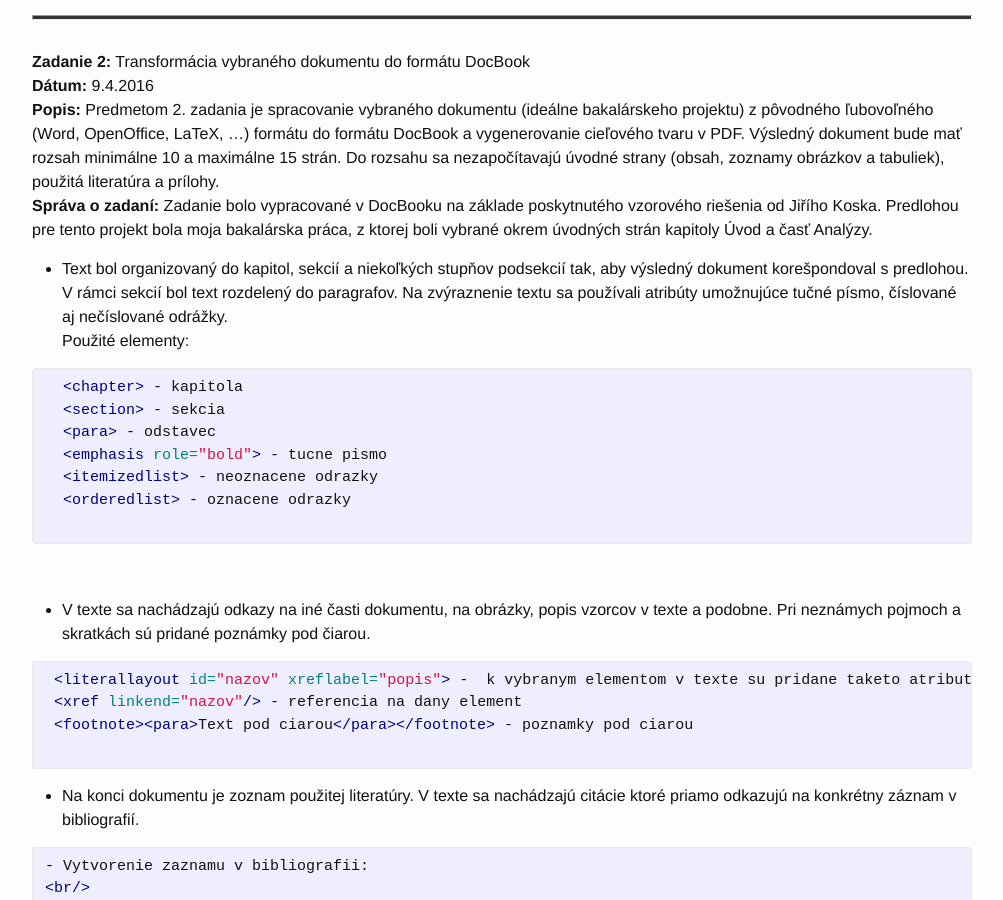
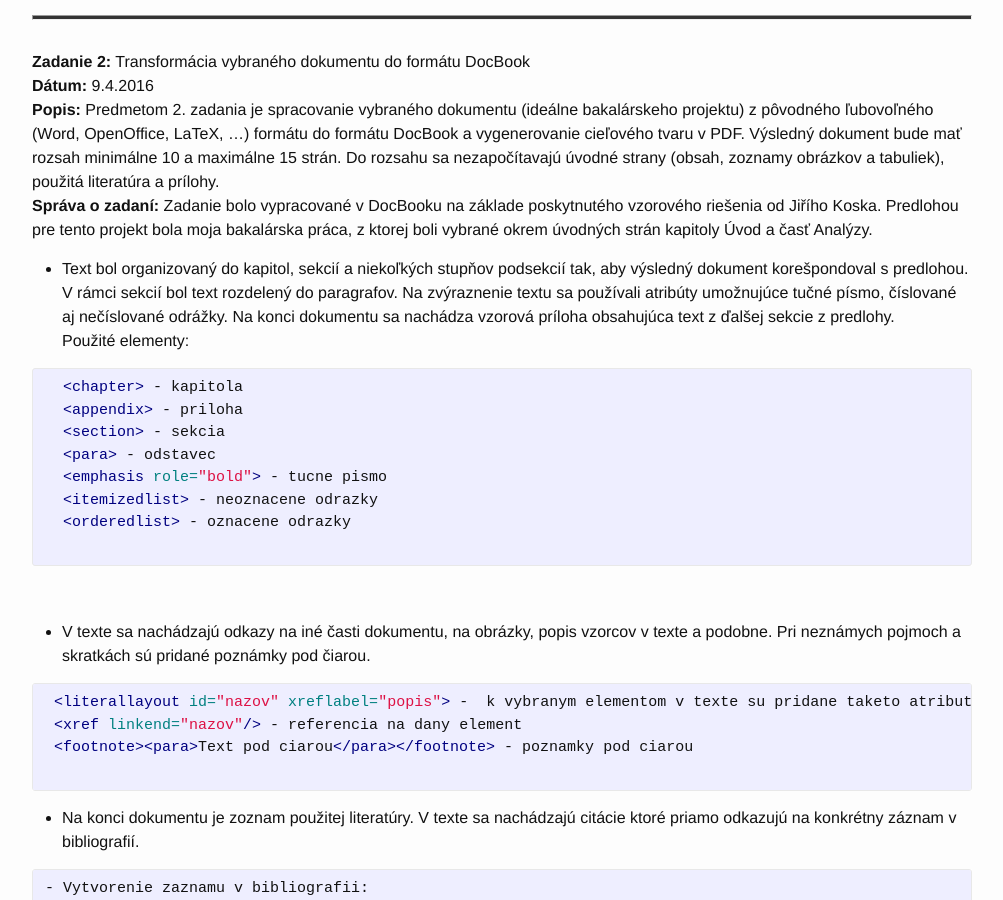
Before and after one commit to xrackol/xrackol.github.io, a Jekyll site: the page built from wp.md, in a window 1280 px wide and 900 px high, scrolled down 308 px. Shown: the whole window, without its empty margins (138-1141 px from the left). Built offline with Jekyll 4.4.1, drawn with Linux system fonts in a browser that asks for light colours.

Commit message:
zadanie 2 cp 10

```diff
--- a/wp.md
+++ b/wp.md
@@ -12,9 +12,10 @@ permalink: /wp/
 <b>Dátum:</b> 9.4.2016<br/>
 <b>Popis:</b> Predmetom 2. zadania je spracovanie vybraného dokumentu (ideálne bakalárskeho projektu) z pôvodného ľubovoľného (Word, OpenOffice, LaTeX, …) formátu do formátu DocBook a vygenerovanie cieľového tvaru v PDF. Výsledný dokument bude mať rozsah minimálne 10 a maximálne 15 strán. Do rozsahu sa nezapočítavajú úvodné strany (obsah, zoznamy obrázkov a tabuliek), použitá literatúra a prílohy.<br/>
 <b>Správa o zadaní:</b> Zadanie bolo vypracované v DocBooku na základe poskytnutého vzorového riešenia od Jiřího Koska. Predlohou pre tento projekt bola moja bakalárska práca, z ktorej boli vybrané okrem úvodných strán kapitoly Úvod a časť Analýzy. <br/>
-- Text bol organizovaný do kapitol, sekcií a niekoľkých stupňov podsekcií tak, aby výsledný dokument korešpondoval s predlohou. V rámci sekcií bol text rozdelený do paragrafov. Na zvýraznenie textu sa používali atribúty umožnujúce tučné písmo, číslované aj nečíslované odrážky. <br/>Použité elementy:
+- Text bol organizovaný do kapitol, sekcií a niekoľkých stupňov podsekcií tak, aby výsledný dokument korešpondoval s predlohou. V rámci sekcií bol text rozdelený do paragrafov. Na zvýraznenie textu sa používali atribúty umožnujúce tučné písmo, číslované aj nečíslované odrážky. Na konci dokumentu sa nachádza vzorová príloha obsahujúca text z ďalšej sekcie z predlohy. <br/>Použité elementy:
   {% highlight xml %}
   <chapter> - kapitola
+  <appendix> - priloha
   <section> - sekcia
   <para> - odstavec
   <emphasis role="bold"> - tucne pismo
```
